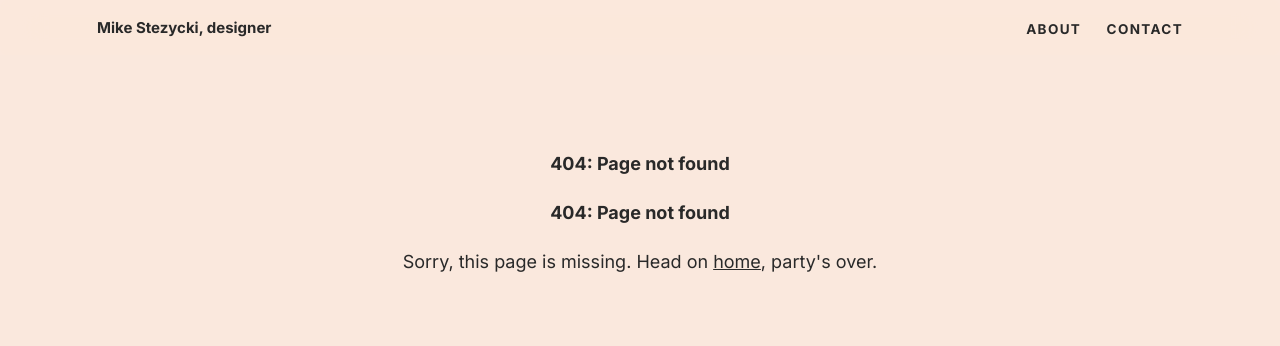
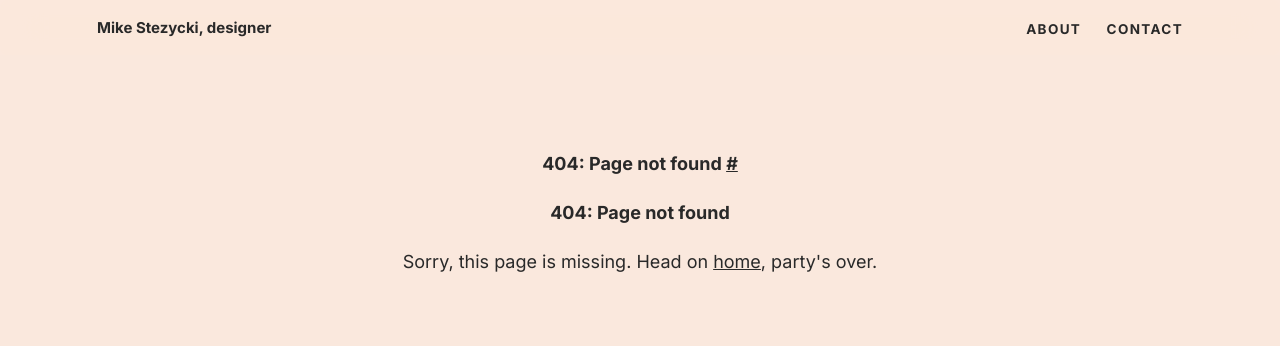
Before and after one commit to mr-stezz/mr-stezz.github.io, a Jekyll site: the page built from 404.html, in a window 1280 px wide. Shown: the top 346 px of the page. Built offline with Jekyll 4.4.1, drawn with Linux system fonts in a browser that asks for light colours.

Commit message:
Change page header formatting

```diff
--- a/_layouts/default_page.html
+++ b/_layouts/default_page.html
@@ -15,11 +15,11 @@
     <div class="wrapper">
       {% comment %} if there is no subtitle, do not render {% endcomment %}
       {% if page.subtitle != null %}
-      <h3 class="heading page-subtitle no-spacing t--center">{{ page.subtitle }}&nbsp;<a href="#{{ page.subtitle | slugify }}" class="subtitle-link" title="Permalink to this headline">#</a></h3>
+      <h3 class="heading page-subtitle no-spacing">{{ page.subtitle }}&nbsp;<a href="#{{ page.subtitle | slugify }}" class="subtitle-link" title="Permalink to this headline">#</a></h3>
       {% endif %}
       {% comment %} if there is no title, do not render {% endcomment %}
       {% if page.title != null %}
-      <h2 class="heading alpha page-title">{{ page.title }}</h2>
+      <h2 class="heading alpha page-title">{{ page.title }}&nbsp;<a href="#{{ page.title | slugify }}" class="subtitle-link" title="Permalink to this headline">#</a></h2>
       {% endif %}
       {{ content }}
     </div>
```
